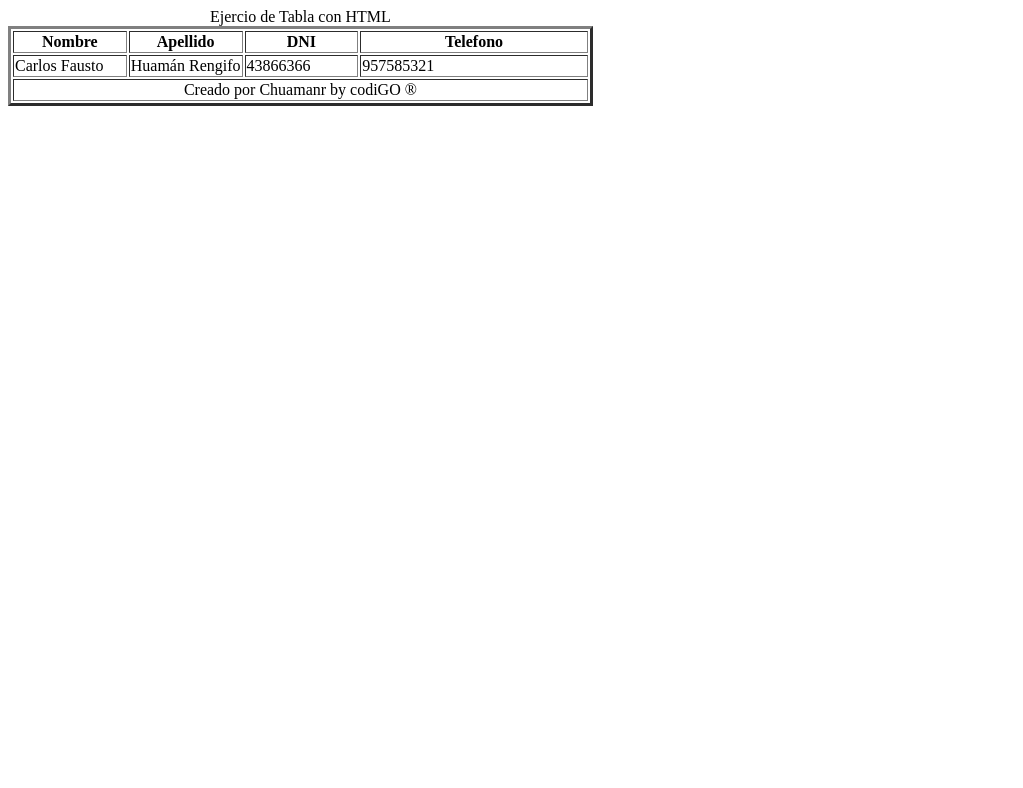
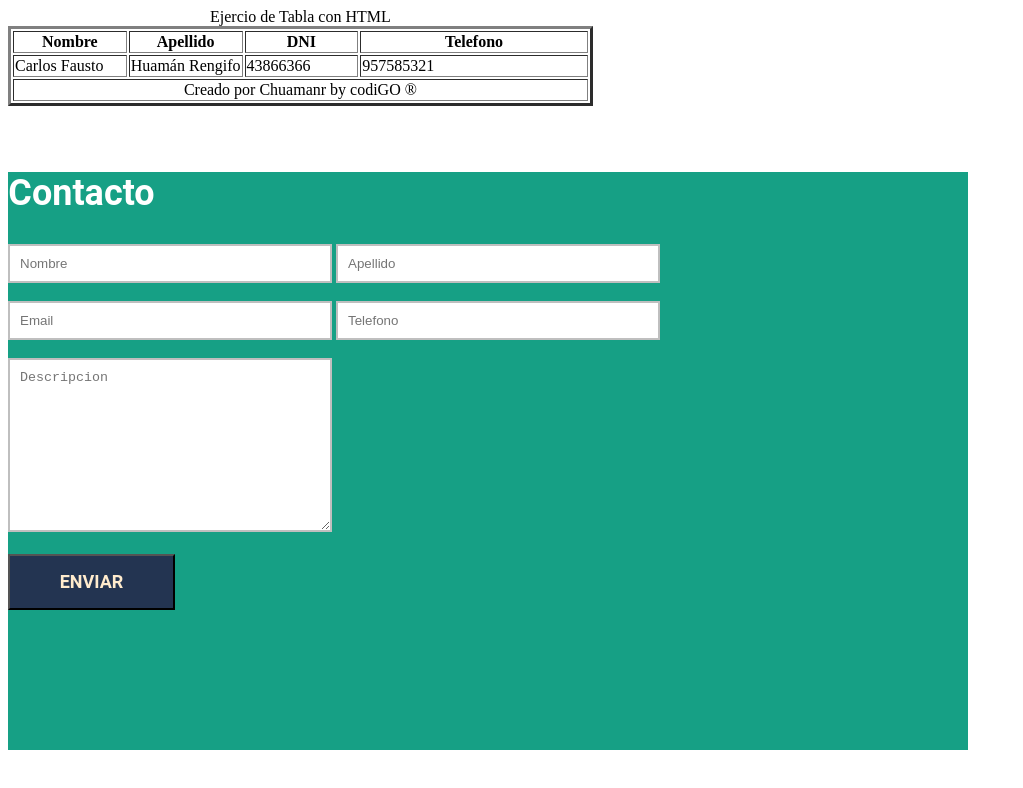
Before and after one commit to fhuamanr/Proyect_Figma, a plain HTML site: page table.html in a window 1280 px wide. Shown: the whole page, without its empty margins (0-1023 px from the left). Drawn offline with Linux system fonts and the light colour scheme.

Commit message:
Se genero formulario

```diff
--- a/table.html
+++ b/table.html
@@ -6,6 +6,59 @@
     <meta name="viewport" content="width=device-width, initial-scale=1.0">
     <title>Document</title>
 </head>
+<style>
+    .formulario {
+
+        width: 960px;
+        height: 578px;
+        left: 0px;
+        top: 2054px;
+        background-color: #16A085;
+    }
+
+    button {
+        width: 167px;
+        height: 56px;
+        left: 396px;
+        top: 2500px;
+        font-family: Roboto;
+        font-style: normal;
+        font-weight: bold;
+        font-size: 18px;
+        line-height: 21px;
+        background-color: #233451;
+        color: blanchedalmond;
+    }
+
+    input[type="text"],
+    input[type="email"],
+    input[type="tel"],
+    textarea {
+        align-items: center;
+
+        left: 100px;
+        top: 2156px;
+        padding: 10px;
+        width: 300px;
+        background: #FFFFFF;
+        border: 2px solid #BFBFBF;
+    }
+
+    h2 {
+        width: 147px;
+        height: 42px;
+        left: 406px;
+        top: 2088px;
+
+        font-family: Roboto;
+        font-style: normal;
+        font-weight: bold;
+        font-size: 36px;
+        line-height: 42px;
+
+        color: #FFFFFF;
+    }
+</style>
 
 <body>
     <table border="3" style=”width: 100%”>
@@ -39,6 +92,22 @@
 
         </tbody>
     </table>
+    <br><br>
+
+    <section class="formulario">
+        <h2 align="center">Contacto</h2>
+        <form method="POST">
+            <input type="text" placeholder="Nombre" required>
+            <input type="text" placeholder="Apellido" required>
+            <br><br>
+            <input type="email" placeholder="Email" required>
+            <input type="tel" placeholder="Telefono" required>
+            <br><br>
+            <textarea name="textarea" rows="10" cols="50" placeholder="Descripcion"></textarea>
+            <br><br>
+            <button>ENVIAR</button>
+        </form>
+    </section>
 </body>
 
 </html>
```
Also changed, not shown: 1 other file.
